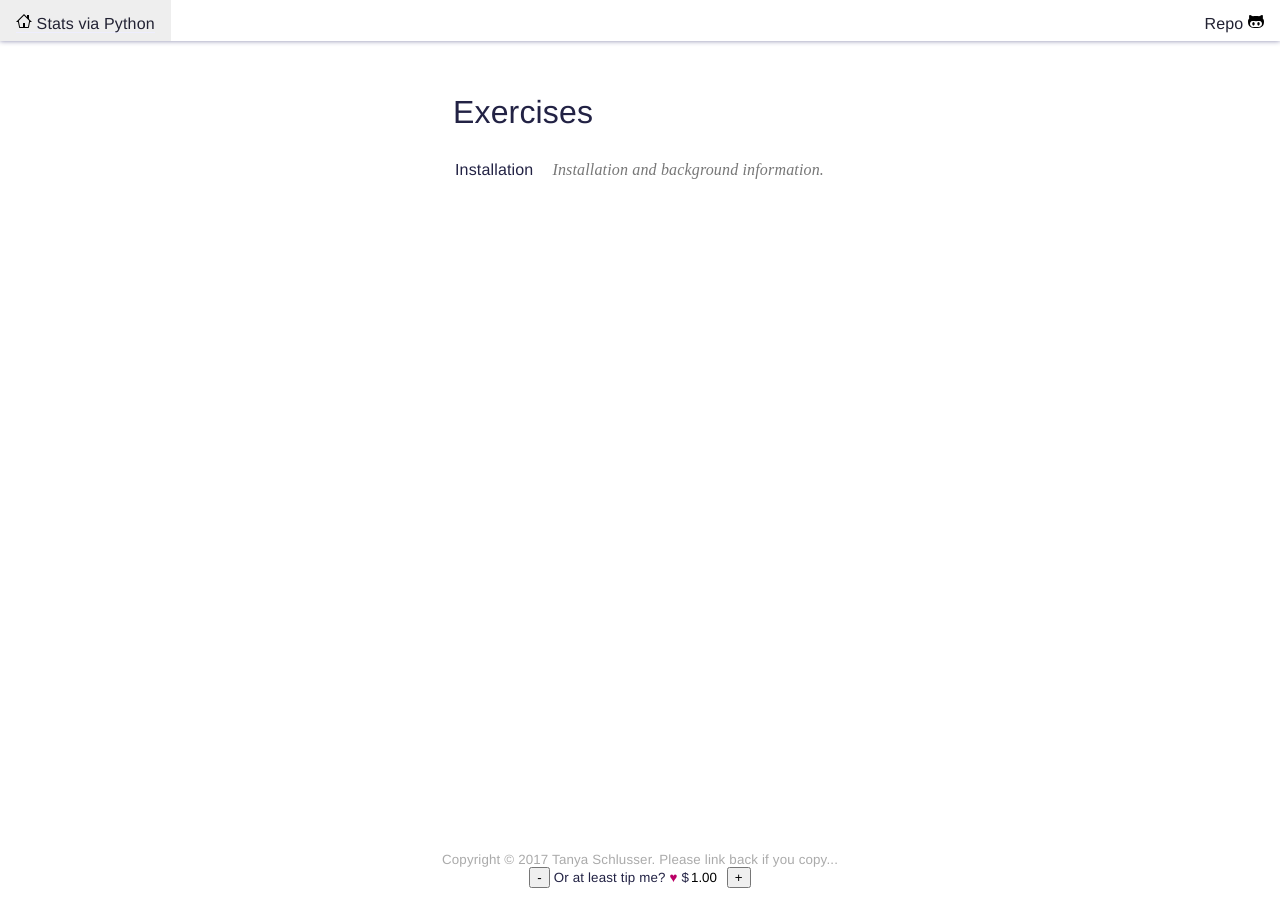
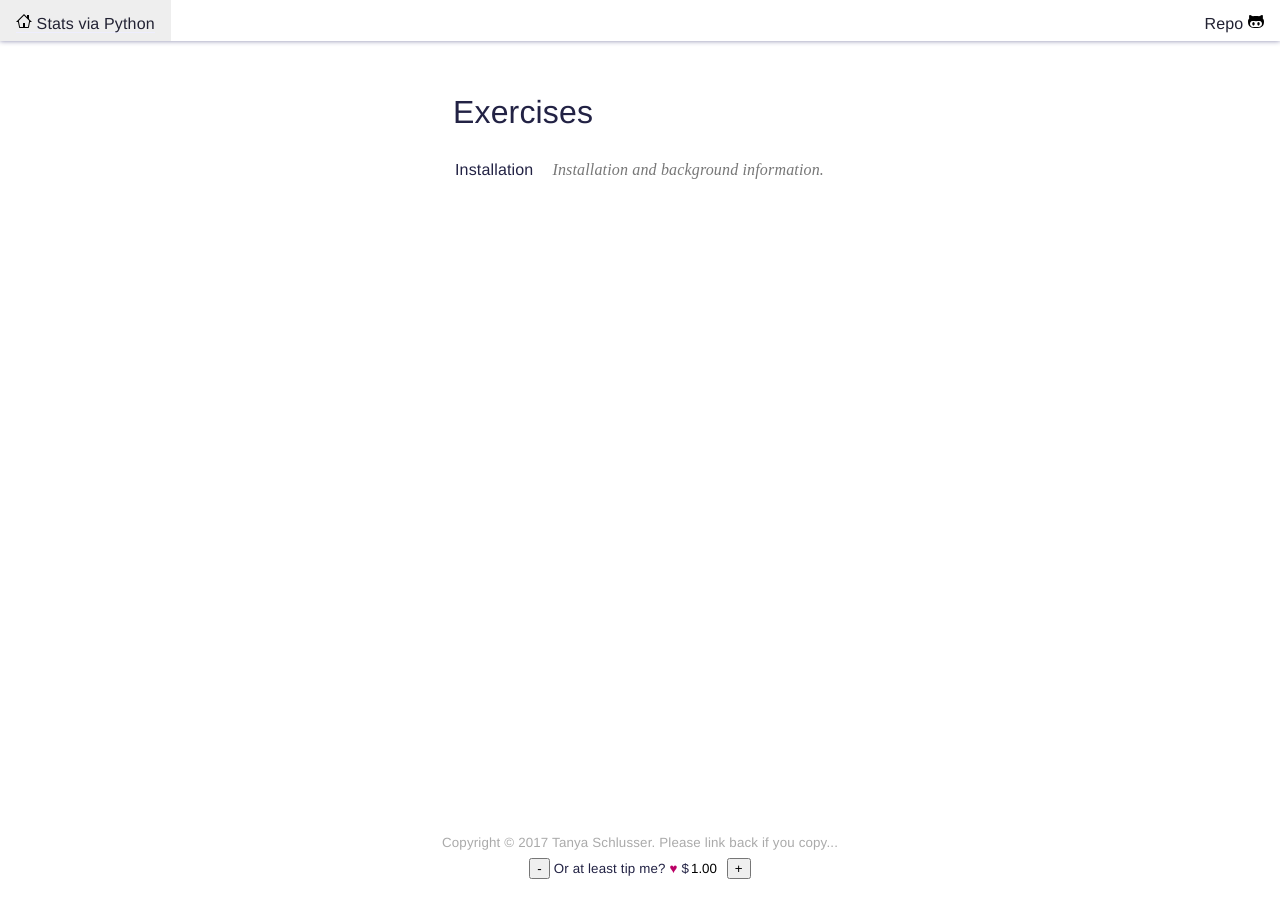
Before and after one commit to tanyaschlusser/stats-via-python, a Jekyll site: the page built from docs/index.html, in a window 1280 px wide. Built offline with Jekyll 4.4.1, drawn with Linux system fonts in a browser that asks for light colours.

Commit message:
extra spacing in footer

```diff
--- a/docs/_layouts/default.html
+++ b/docs/_layouts/default.html
@@ -33,9 +33,8 @@ title: 'Statistics via Python'
 
   <footer style="text-align:center;color:#aaa">
     <small class="light-sans">
+      Copyright &copy; 2017 Tanya Schlusser. Please link back if you copy...
     <div>
-      Copyright &copy; 2017 Tanya Schlusser. Please link back if you copy...
-    </div><div>
       <button type="button" title="subtract" onclick="subtractTip()">-</button>
       <a id="send-tip" target="you-love-tanya" href="https://cash.me/$tanyaschlusser/1.00">
         Or at least tip me? <span style="color:#b06">♥</span>
--- a/docs/site.css
+++ b/docs/site.css
@@ -88,9 +88,12 @@ pre {
 
 
 footer {
-  height: 3rem;
+  height: 4.2rem;
   text-align: center;
 }
+  footer div {
+    padding: 0.42rem;
+  }
 
 
 .current {
```
